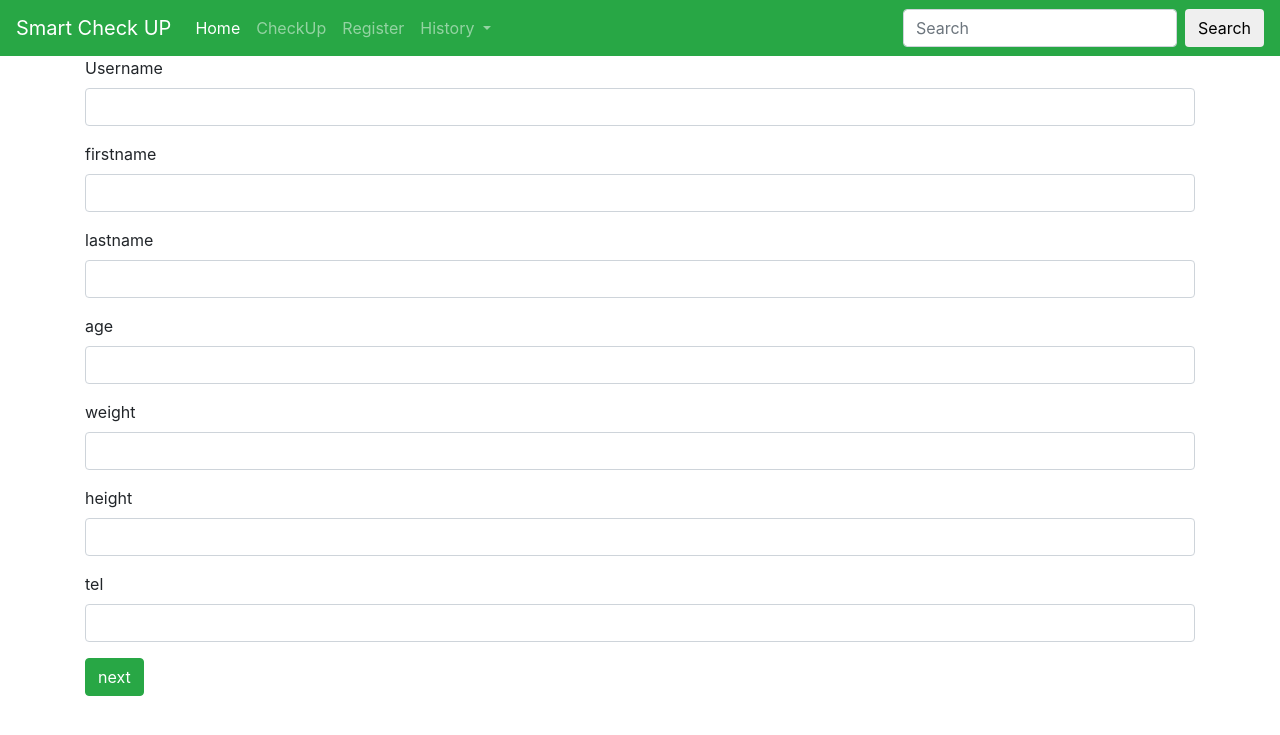
After one commit to aofwittawat/Smartcheckup_moss, a Django app: page /checkformuser in a window 1280 px wide. The commit adds this page. Shown: the top 735 px of the page. Run offline with Django 3.2, Linux system fonts and the light colour scheme; some libraries are stand-ins or nearby versions.

Commit message:
second time

```diff
--- /dev/null
+++ b/checkupproject/checkupapp/templates/checkupapp/checkform_user.html
@@ -0,0 +1,39 @@
+{% extends 'layout.html' %}
+
+{% block content %}
+<form method="POST">
+    {% csrf_token %}
+        <div class="form-group">
+            <label for="username">Username</label>
+            <input type="text" class="form-control" id="username" name="username">
+        </div>
+        <div class="form-group">
+            <label for="firstname">firstname</label>
+            <input type="text" class="form-control" id="firstname" name="firstname">
+        </div>
+        <div class="form-group">
+            <label for="lastname">lastname</label>
+            <input type="text" class="form-control" id="lastname" name="lastname">
+        </div>
+        <div class="form-group">
+            <label for="age">age</label>
+            <input type="text" class="form-control" id="age" name="age">
+        </div>
+        <div class="form-group">
+            <label for="weight">weight</label>
+            <input type="text" class="form-control" id="weight" name="weight">
+        </div>
+        <div class="form-group">
+            <label for="height">height</label>
+            <input type="text" class="form-control" id="height" name="height">
+        </div>
+        <div class="form-group">
+            <label for="tel">tel</label>
+            <input type="text" class="form-control" id="tel" name="tel">
+        </div>
+    <!-- <a href="{% url 'checkform' %}"><input type="submit" class ="btn btn-success" value="submit" ></a> -->
+    <button type="submit" class="btn btn-success" href="{% url 'checkform' %}">next</button>
+
+</form>
+
+{% endblock %}
--- a/checkupproject/checkupapp/templates/checkupapp/navbar.html
+++ b/checkupproject/checkupapp/templates/checkupapp/navbar.html
@@ -7,29 +7,30 @@
     <div class="collapse navbar-collapse" id="navbarSupportedContent">
       <ul class="navbar-nav mr-auto">
         <li class="nav-item active">
-          <a class="nav-link" href="#">Home <span class="sr-only">(current)</span></a>
+          <a class="nav-link" href="{% url 'home' %}">Home <span class="sr-only">(current)</span></a>
         </li>
         <li class="nav-item">
-          <a class="nav-link" href="#">Link</a>
+          <a class="nav-link" href="{% url 'checkformUser' %}">CheckUp</a>
+        </li>
+        <li class="nav-item">
+          <a class="nav-link" href="#">Register</a>
         </li>
         <li class="nav-item dropdown">
           <a class="nav-link dropdown-toggle" href="#" id="navbarDropdown" role="button" data-toggle="dropdown" aria-haspopup="true" aria-expanded="false">
-            Dropdown
+           History
           </a>
           <div class="dropdown-menu" aria-labelledby="navbarDropdown">
             <a class="dropdown-item" href="#">Action</a>
             <a class="dropdown-item" href="#">Another action</a>
             <div class="dropdown-divider"></div>
-            <a class="dropdown-item" href="#">Something else here</a>
+            <a class="dropdown-item" href="#">แนะนำโรงพยาบาล</a>
           </div>
         </li>
-        <li class="nav-item">
-          <a class="nav-link disabled" href="#">Disabled</a>
-        </li>
+
       </ul>
       <form class="form-inline my-2 my-lg-0">
         <input class="form-control mr-sm-2" type="search" placeholder="Search" aria-label="Search">
-        <button class="btn btn-outline-success my-2 my-sm-0" type="submit">Search</button>
+        <button class="btn btn-outline-link my-2 my-sm-0" type="submit">Search</button>
       </form>
     </div>
   </nav>
--- a/checkupproject/checkupapp/urls.py
+++ b/checkupproject/checkupapp/urls.py
@@ -1,7 +1,8 @@
 from django.urls import path, include
-from .views import Home, Form
+from .views import Home, Form,checkformUser
 
 urlpatterns = [
-    path('', Home),
+    path('', Home, name='home'),
     path('checkform/', Form, name='checkform'),
+    path('checkformuser', checkformUser, name='checkformUser'),
 ]
--- a/checkupproject/checkupapp/views.py
+++ b/checkupproject/checkupapp/views.py
@@ -1,13 +1,74 @@
-from django.shortcuts import render
+from django.shortcuts import render,redirect
 from checkupapp.models import UserDetail, CheckUp
 
 
 def Home(request):
     return render(request, 'home.html')
 
+def checkformUser(request):
+    if request.method == 'POST':
+        data = request.POST.copy()
+        username = data.get('username')
+        firstname = data.get('firstname')
+        lastname = data.get('lastname')
+        age = data.get('age')
+        weight = data.get('weight')
+        height = data.get('height')
+        tel = data.get('tel')
+
+        new = UserDetail()
+        new.username = username
+        new.firstname = firstname
+        new.lastname = lastname
+        new.age = age
+        new.weight = weight
+        new.height = height
+        new.tel = tel
+        new.save()
+        return redirect('checkform')
+    return render(request, 'checkform_user.html')
+
+
 
 def Form(request):
     if request.method == 'POST':
-        print(request.POST)
+        data = request.POST.copy()
+        HT = data.get('HT')
+        DM = data.get('DM')
+        DLP = data.get('DLP')
+        hepatitis = data.get('hepatitis')
+        chronic_hepatitis = data.get('chronic_hepatitis')
+        osteoporosis = data.get('osteoporosis')
+        allergy = data.get('allergy')
+        CVS = data.get('CVS')
+        cancer = data.get('cancer')
+        CA_breast = data.get('CA_breast')
+        CA_ovary = data.get('CA_ovary')
+        CA_cervix = data.get('CA_cervix')
+        CA_GI = data.get('CA_GI')
+        CA_liver = data.get('CA_liver')
+        CA_pancreas = data.get('CA_pancreas')
+        CA_prostate = data.get('CA_prostate')
+
+
+        new = CheckUp()
+        new.HT = HT
+        new.DM = DM
+        new.DLP = DLP
+        new.hepatitis = hepatitis
+        new.chronic_hepatitis = chronic_hepatitis
+        new.osteoporosis = osteoporosis
+        new.allergy  = allergy
+        new.CVS = CVS
+        new.cancer = cancer
+        new.CA_breast = CA_breast
+        new.CA_ovary = CA_ovary
+        new.CA_cervix = CA_cervix
+        new.CA_GI = CA_GI
+        new.CA_liver = CA_liver
+        new.CA_pancreas = CA_pancreas
+        new.CA_prostate = CA_prostate
+        new.save()
+
 
     return render(request, 'checkform.html')
```
Also changed, not shown: checkupproject/checkupapp/models.py (+20 -23 lines), checkupproject/checkupapp/templates/checkupapp/checkform.html (+19 -18 lines), checkupproject/checkupapp/migrations/0003_auto_20210506_1713.py (added), checkupproject/checkupapp/migrations/0004_auto_20210506_1909.py (added), checkupproject/db.sqlite3.
